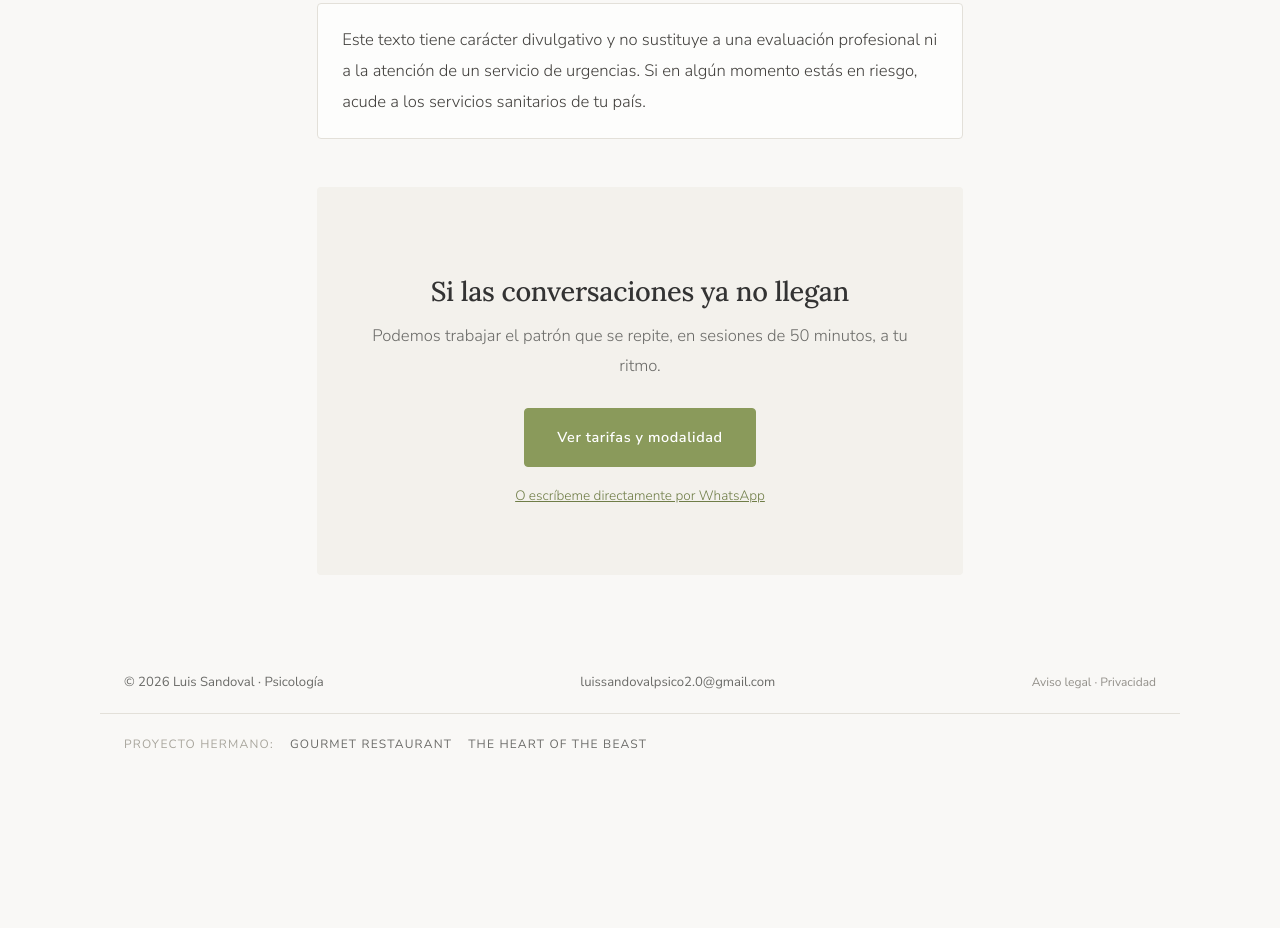
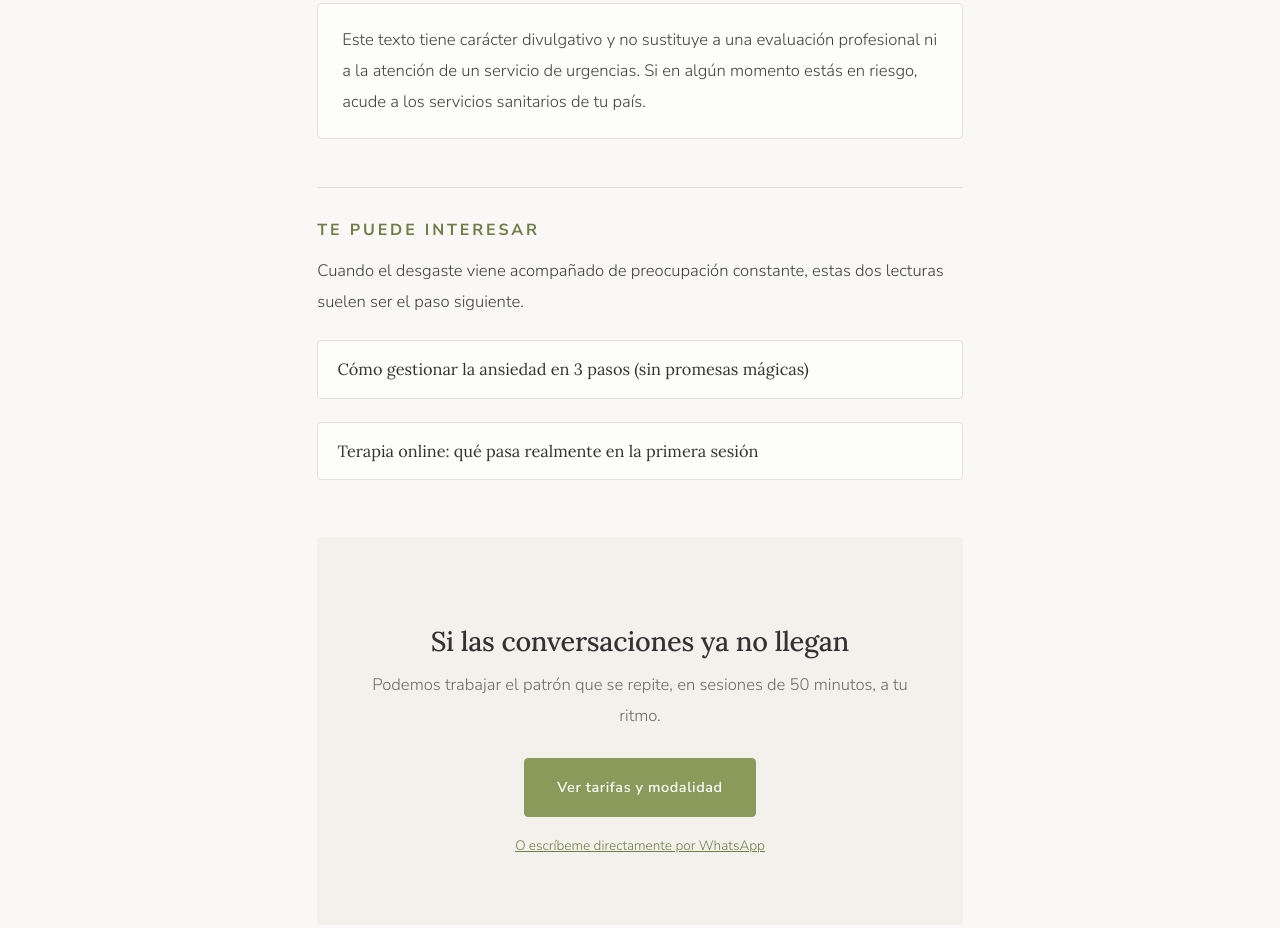
Before and after one commit to luissandovalpsico/luissandovalpsico.github.io, a plain HTML site: page blog/pareja.html in a window 1280 px wide. Shown: the part 3698-4626 px from the top of the page. Before the commit the page ends 4494 px from the top, so only its background shows below. Drawn offline with Linux system fonts and the light colour scheme.

Commit message:
Enlaces internos: pareja

```diff
--- a/blog/pareja.html
+++ b/blog/pareja.html
@@ -611,6 +611,18 @@
     border-radius: var(--radius); text-align: center; }
   .cta-box h2 { font-size: clamp(1.3rem, 2.6vw, 1.7rem); margin-bottom: 0.8rem; border: 0; padding-top: 0; }
   .cta-box p { color: var(--text-soft); font-weight: 300; margin-bottom: 1.6rem; }
+
+  /* ===== Artículos relacionados ===== */
+  .related { margin-top: 3rem; padding-top: 2rem; border-top: 1px solid var(--line); }
+  .related h2 { font-size: 1rem !important; margin: 0 0 1rem !important; padding: 0 !important;
+    border: 0 !important; font-family: var(--sans); font-weight: 700; letter-spacing: 0.18em;
+    text-transform: uppercase; color: var(--accent-dark); }
+  .related ul { list-style: none; padding: 0; margin: 0; display: grid; gap: 0.9rem; }
+  .related li a { display: block; padding: 1rem 1.2rem; text-decoration: none; background: var(--card);
+    border: 1px solid var(--line); border-radius: var(--radius); font-family: var(--serif);
+    font-size: 1.02rem; line-height: 1.5; color: var(--text);
+    transition: border-color 0.3s ease, color 0.3s ease; }
+  .related li a:hover { border-color: var(--accent); color: var(--accent-dark); }
 </style>
 </head>
 <body>
@@ -769,6 +781,16 @@
       estás en riesgo, acude a los servicios sanitarios de tu país.
     </p>
 
+
+    <div class="related">
+      <h2>Te puede interesar</h2>
+      <p>Cuando el desgaste viene acompañado de preocupación constante, estas dos lecturas suelen ser el paso siguiente.</p>
+      <ul>
+        <li><a href="https://luissandovalpsico.github.io/blog/ansiedad.html">Cómo gestionar la ansiedad en 3 pasos (sin promesas mágicas)</a></li>
+        <li><a href="https://luissandovalpsico.github.io/blog/primera-sesion.html">Terapia online: qué pasa realmente en la primera sesión</a></li>
+      </ul>
+    </div>
+
     <div class="cta-box">
       <h2>Si las conversaciones ya no llegan</h2>
       <p>Podemos trabajar el patrón que se repite, en sesiones de 50 minutos, a tu ritmo.</p>
```
